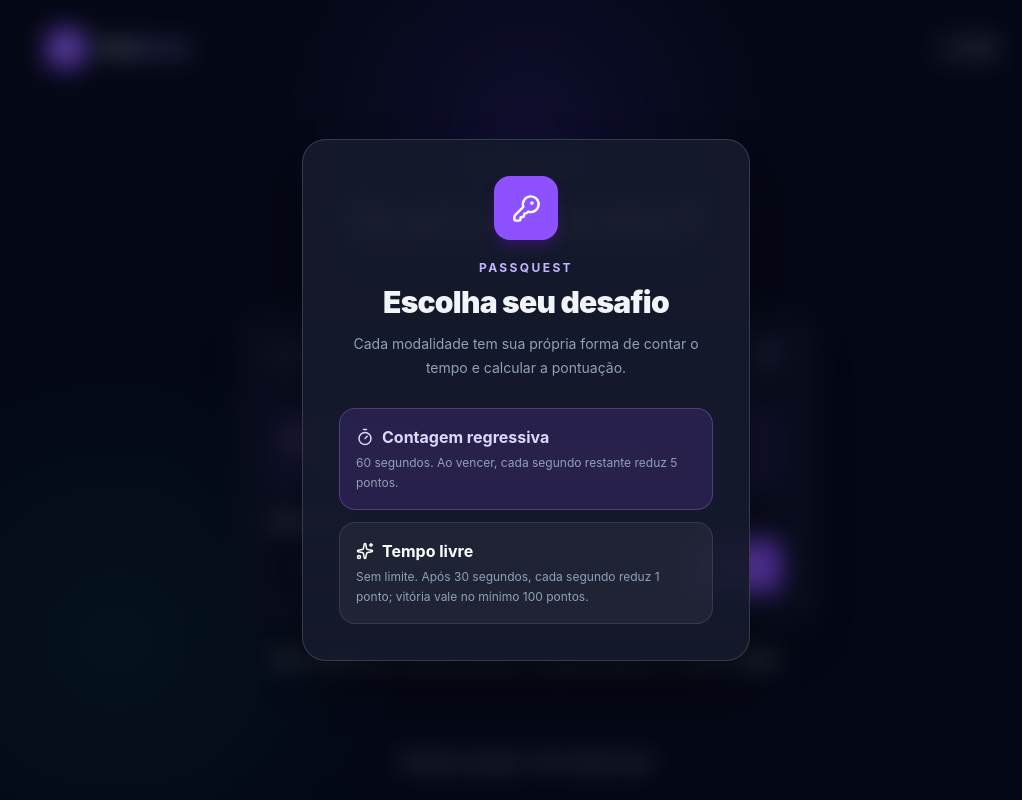
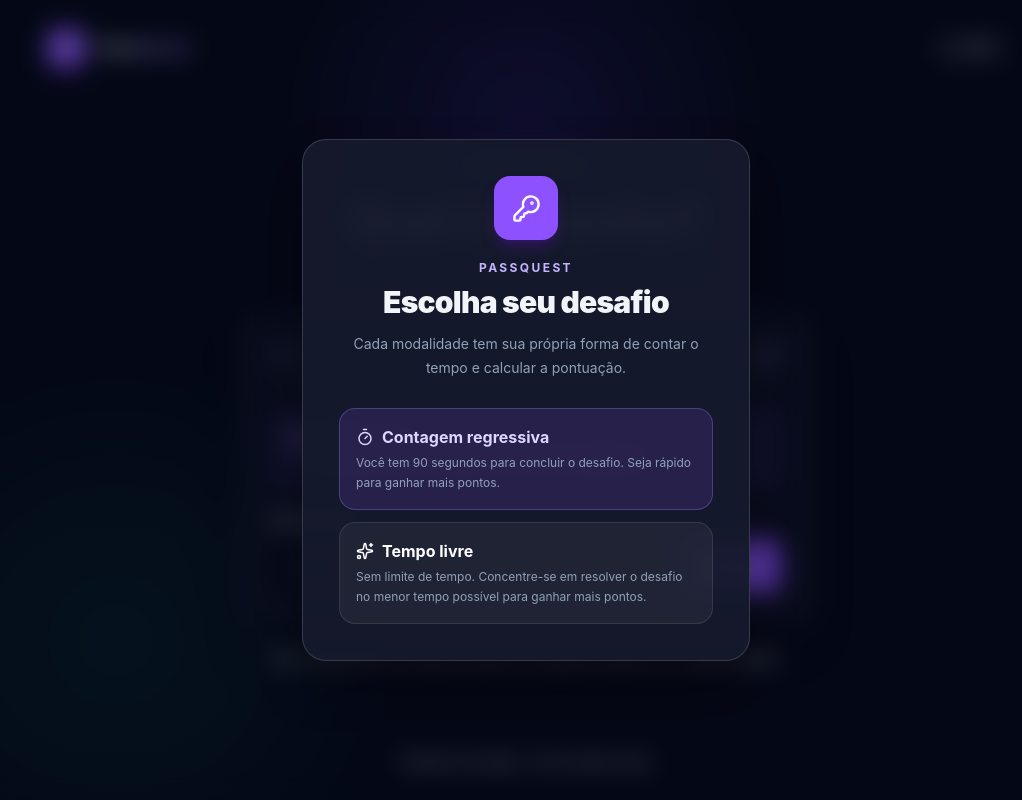
Before and after one commit to PHPauloReis/passquest, a React (Vite) app: page / in a window 1280 px wide. Shown: the whole page, without its empty margins (114-1136 px from the left). Built offline with nearby package versions, Linux system fonts and the light colour scheme.

Commit message:
feat: altera duração e pontuação da modalidade Contagem regressiva

```diff
--- a/src/main.jsx
+++ b/src/main.jsx
@@ -130,7 +130,7 @@ const rules = [
     test: (value) => value[1] !== "C",
   },
   {
-    text: "A senha deve conter a palavra “egg” (ovo em inglês).",
+    text: "A senha deve conter a palavra OVO em inglês.",
     test: (value) => value.toLowerCase().includes("egg"),
   },
   {
@@ -139,12 +139,14 @@ const rules = [
   },
 ];
 
+const COUNTDOWN_DURATION = 90;
+
 function App() {
   const [password, setPassword] = useState("");
   const [stage, setStage] = useState(0);
   const [status, setStatus] = useState("idle");
   const [message, setMessage] = useState("");
-  const [timeLeft, setTimeLeft] = useState(60);
+  const [timeLeft, setTimeLeft] = useState(COUNTDOWN_DURATION);
   const [elapsedTime, setElapsedTime] = useState(0);
   const [started, setStarted] = useState(false);
   const [gameMode, setGameMode] = useState(null);
@@ -163,10 +165,10 @@ function App() {
 
   function finishGame(isWinner, value = password) {
     const satisfiedRules = rules.filter((rule) => rule.test(value)).length;
-    const timeUsed = countdownMode ? 60 - timeLeft : elapsedTime;
+    const timeUsed = countdownMode ? COUNTDOWN_DURATION - timeLeft : elapsedTime;
     let score = satisfiedRules * 100;
 
-    if (isWinner && countdownMode) score -= timeLeft * 5;
+    if (isWinner && countdownMode) score += timeLeft * 5;
     if (isWinner && !countdownMode)
       score = Math.max(100, score - Math.max(0, elapsedTime - 30));
 
@@ -215,7 +217,7 @@ function App() {
     setStage(0);
     setStatus("idle");
     setMessage("");
-    setTimeLeft(60);
+    setTimeLeft(COUNTDOWN_DURATION);
     setElapsedTime(0);
     setStarted(false);
     setGameMode(null);
@@ -225,7 +227,7 @@ function App() {
   function startGame(mode) {
     setGameMode(mode);
     setStarted(true);
-    setTimeLeft(60);
+    setTimeLeft(COUNTDOWN_DURATION);
     setElapsedTime(0);
     setResult(null);
   }
@@ -432,7 +434,7 @@ function App() {
                   <Timer size={18} /> Contagem regressiva
                 </span>
                 <span className="mt-1 block text-left text-xs leading-5 text-slate-400">
-                  60 segundos. Ao vencer, cada segundo restante reduz 5 pontos.
+                  Você tem 90 segundos para concluir o desafio. Seja rápido para ganhar mais pontos.
                 </span>
               </button>
               <button
@@ -443,8 +445,7 @@ function App() {
                   <Sparkles size={18} /> Tempo livre
                 </span>
                 <span className="mt-1 block text-left text-xs leading-5 text-slate-400">
-                  Sem limite. Após 30 segundos, cada segundo reduz 1 ponto;
-                  vitória vale no mínimo 100 pontos.
+                  Sem limite de tempo. Concentre-se em resolver o desafio no menor tempo possível para ganhar mais pontos.
                 </span>
               </button>
             </div>
```
Also changed, not shown: 1 other file (tests, documents, lock files or other folders).
